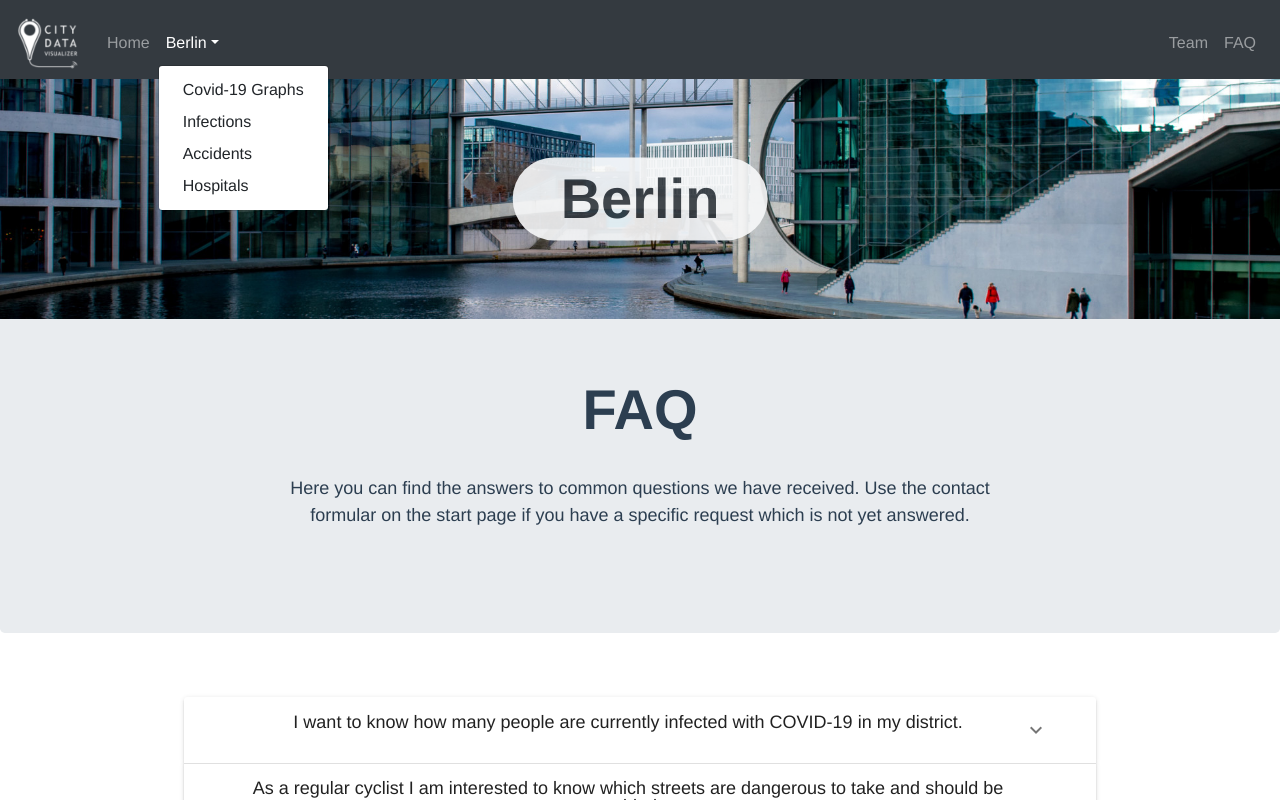
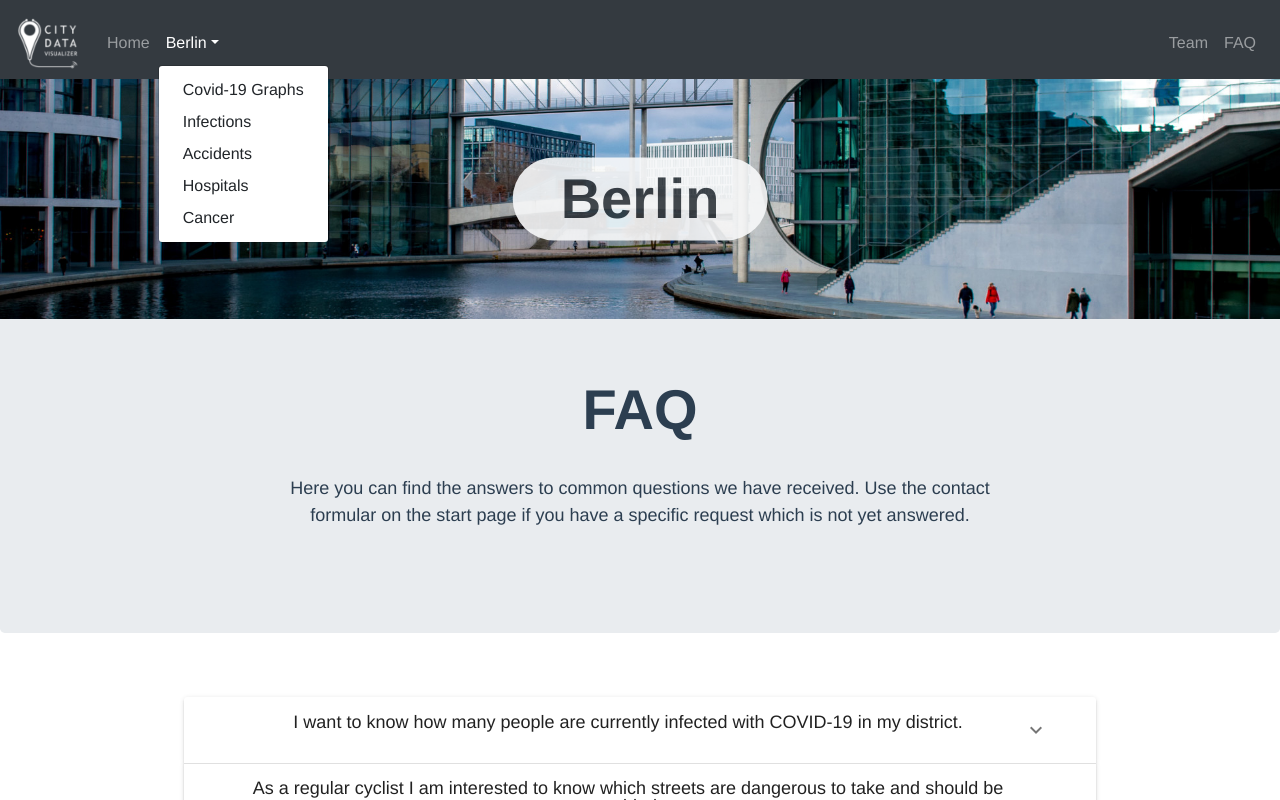
Before and after one commit to Api-visualizer/city-data-visualizer-FE, a Vue app: page /faq in a window 1280 px wide. Both pictures are taken after a click on the button "Berlin". Shown: the top 800 px of the page. Built offline with nearby package versions, Linux system fonts and the light colour scheme; what vue-apexcharts would draw is missing.

Commit message:
added cancer to nav

```diff
--- a/src/components/Header.vue
+++ b/src/components/Header.vue
@@ -20,6 +20,7 @@
               <a class="dropdown-item" href="/main/infections">Infections</a>
               <a class="dropdown-item" href="/main/accidents">Accidents</a>
               <a class="dropdown-item" href="/main/hospitals">Hospitals</a>
+              <a class="dropdown-item" href="/main/cancer">Cancer</a>
             </div>
           </li>
         </ul>
```
